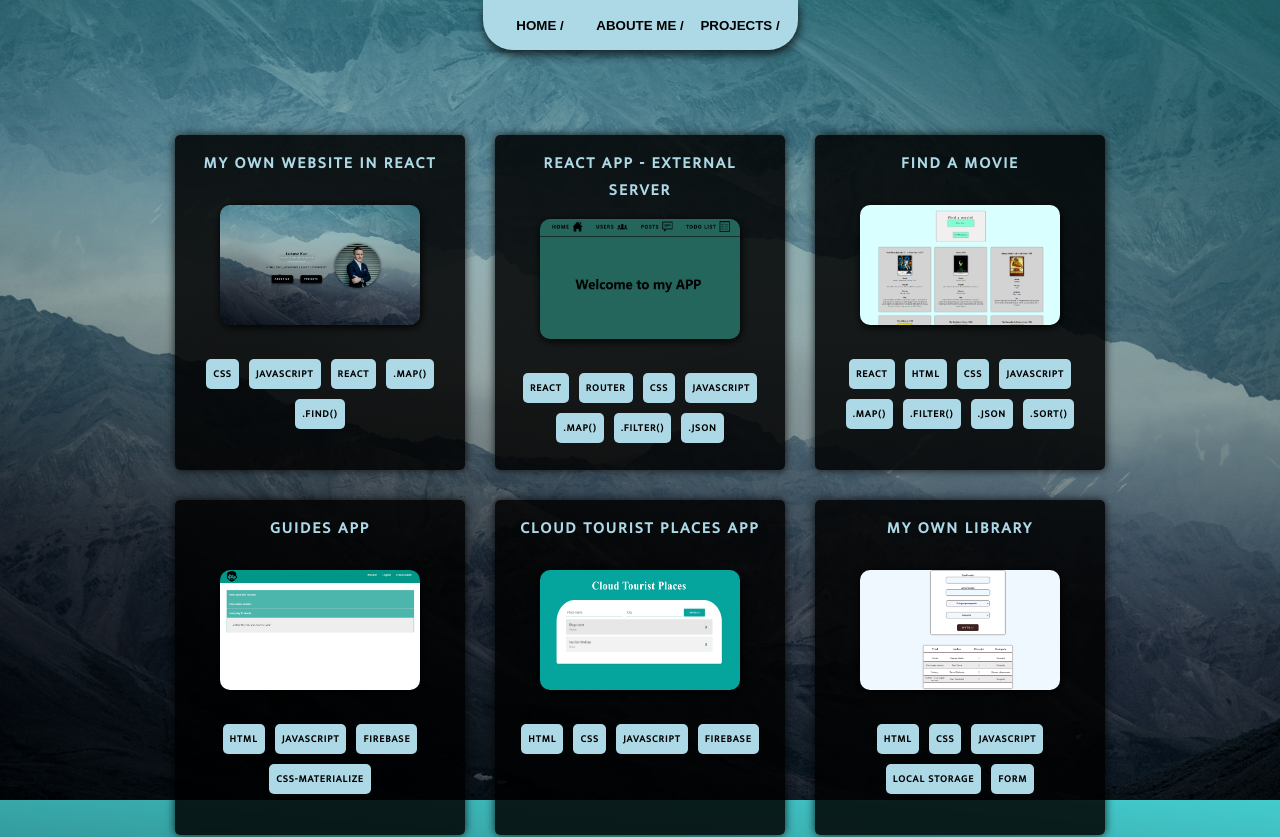
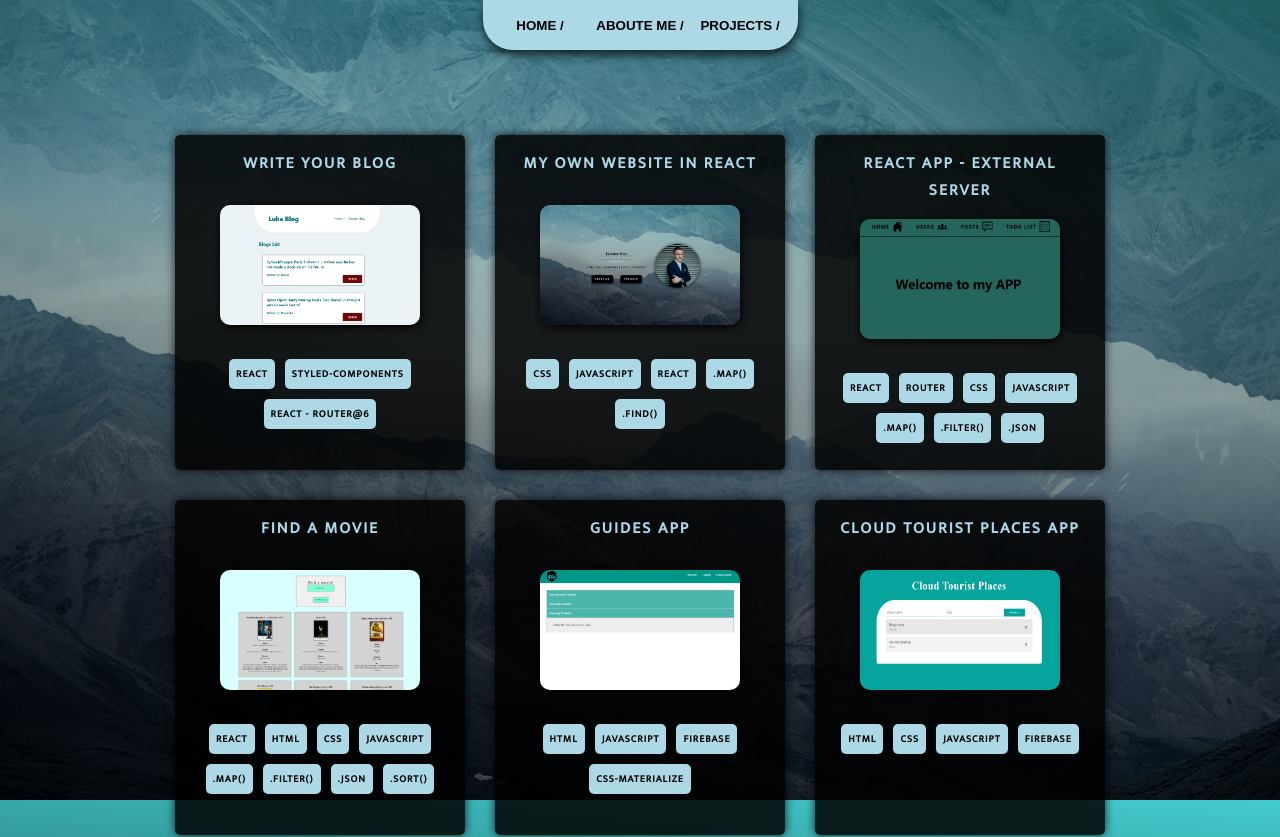
Before and after one commit to kuc-lukasz/my-own-page, a React (Create React App) app: page /projects in a window 1280 px wide. Shown: the top 837 px of the page. Built offline with nearby package versions, Linux system fonts and the light colour scheme.

Commit message:
add new project

```diff
--- a/src/storage/db.js
+++ b/src/storage/db.js
@@ -1,11 +1,22 @@
 let data = [
+    {
+        id: "18",
+        title: "Write your blog",
+        img: "/projectsImgs/reactBlog.png",
+        language: ["react", "styled-components", "React - Router@6"],
+        describe:
+            "Working on a .json file.  \nControl form implemented, where you can add and remove posts from the main page and directly from the given post.  \nThe styled-components library was used for styles. Additionally, a react-router @ 6 was used for navigation ",
+        videoSrc: "https://www.youtube.com/embed/jw8KFewK7Ag",
+        github: "https://github.com/kuc-lukasz/react-blog-app",
+        githubIcon: "/img/github-blue.png",
+    },
     {
         id: "17",
         title: "My own website in React",
         img: "/projectsImgs/myownpage.png",
         language: ["css", "javascript", "react", ".map()", ".find()"],
         describe:
-            "I try to improve my code every day. That's why I decided to create a page about myself from scratch, where I put all my projects and introduce myself. The website has two versions, first it was prepared with a .json file where I use useEffect (), Github link: github.com/kuc-lukasz/training/tree/main/react-about-me-page. And the one that is visible where the data is displayed from the file. The site was created in the React library where I used my own CSS styles. Additionally, I used React Router v.6.",
+            "I try to improve my code every day. That's why I decided to create a page about myself from scratch, where I put all my projects and introduce myself. The website has two versions, first it was prepared with a .json file where I use useEffect (). \nGithub link: github.com/kuc-lukasz/training/tree/main/react-about-me-page. \nAnd the one that is visible where the data is displayed from the file. The site was created in the React library where I used my own CSS styles. Additionally, I used React Router v.6.",
         videoSrc: "https://www.youtube.com/embed/029DX9AUQd8",
         github: "https://github.com/kuc-lukasz/my-own-page-react",
         githubIcon: "/img/github-blue.png",
```
Also changed, not shown: public/projectsImgs/reactBlog.png (added).
